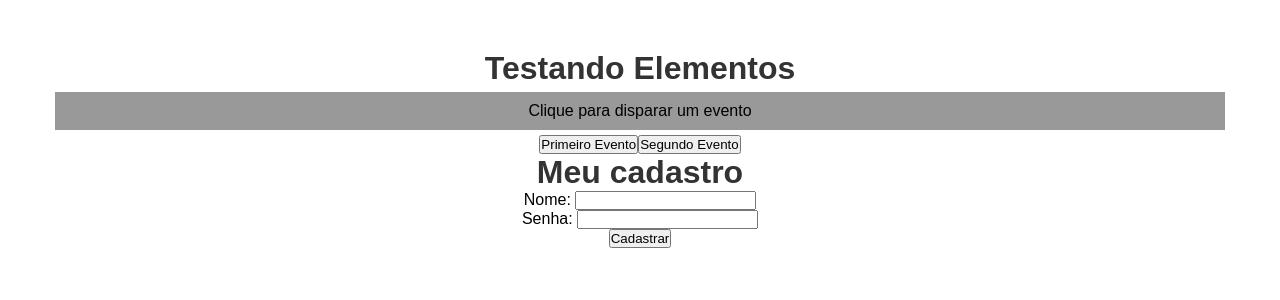
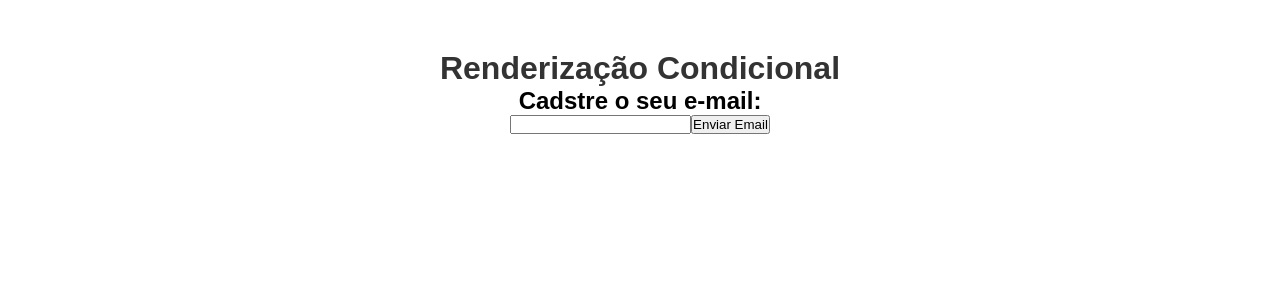
Before and after one commit to NatanALima/curso_react, a React (Create React App) app in the folder testes_aula/projeto1/: page / in a window 1280 px wide. Shown: the top 300 px of the page. Built offline with nearby package versions, Linux system fonts and the light colour scheme.

Commit message:
react 12 - renderização condicional
Criação do Componente "Condicional.js"

```diff
--- a/testes_aula/projeto1/src/App.js
+++ b/testes_aula/projeto1/src/App.js
@@ -1,6 +1,5 @@
-import Evento from './components/Evento';
-import Form from './components/Form';
 import './App.css';
+import Condicional from './components/Condicional';
 
 //Uma função que na verdade é um componente XD
 function App() {
@@ -10,9 +9,8 @@
   return (
     <div className="App">
 
-      <h1>Testando Elementos</h1>
-      <Evento numero={1}/>
-      <Form/>
+      <h1>Renderização Condicional</h1>
+      <Condicional/>
     </div>
 
   );
--- /dev/null
+++ b/testes_aula/projeto1/src/components/Condicional.js
@@ -0,0 +1,34 @@
+import {useState} from 'react'
+
+export default function Condicional() {
+    const [email, setEmail] = useState();
+    const [userEmail, setUserEmail] = useState();
+
+
+    function enviarEmail(e) {
+        e.preventDefault();
+        setUserEmail(email);
+        console.log(email);
+    }
+
+    function limparEmail() {
+        setUserEmail();
+    }
+
+    return(
+        <div>
+            <h2>Cadstre o seu e-mail:</h2>
+            {/* onSubmit funcionaria melhor do que onClick */}
+            <form>
+                <input type="email" name="email" id="email" autoComplete='off' onChange={e => setEmail(e.target.value)}/>
+                <button onClick={enviarEmail}>Enviar Email</button>
+            </form>
+            {userEmail ? (
+                <div>
+                    <p>O e-mail do usuário é: <strong>{userEmail}</strong></p>
+                    <button onClick={limparEmail}>Limpar Email</button>
+                </div>
+            ) : null}
+        </div>
+    )
+}
```
